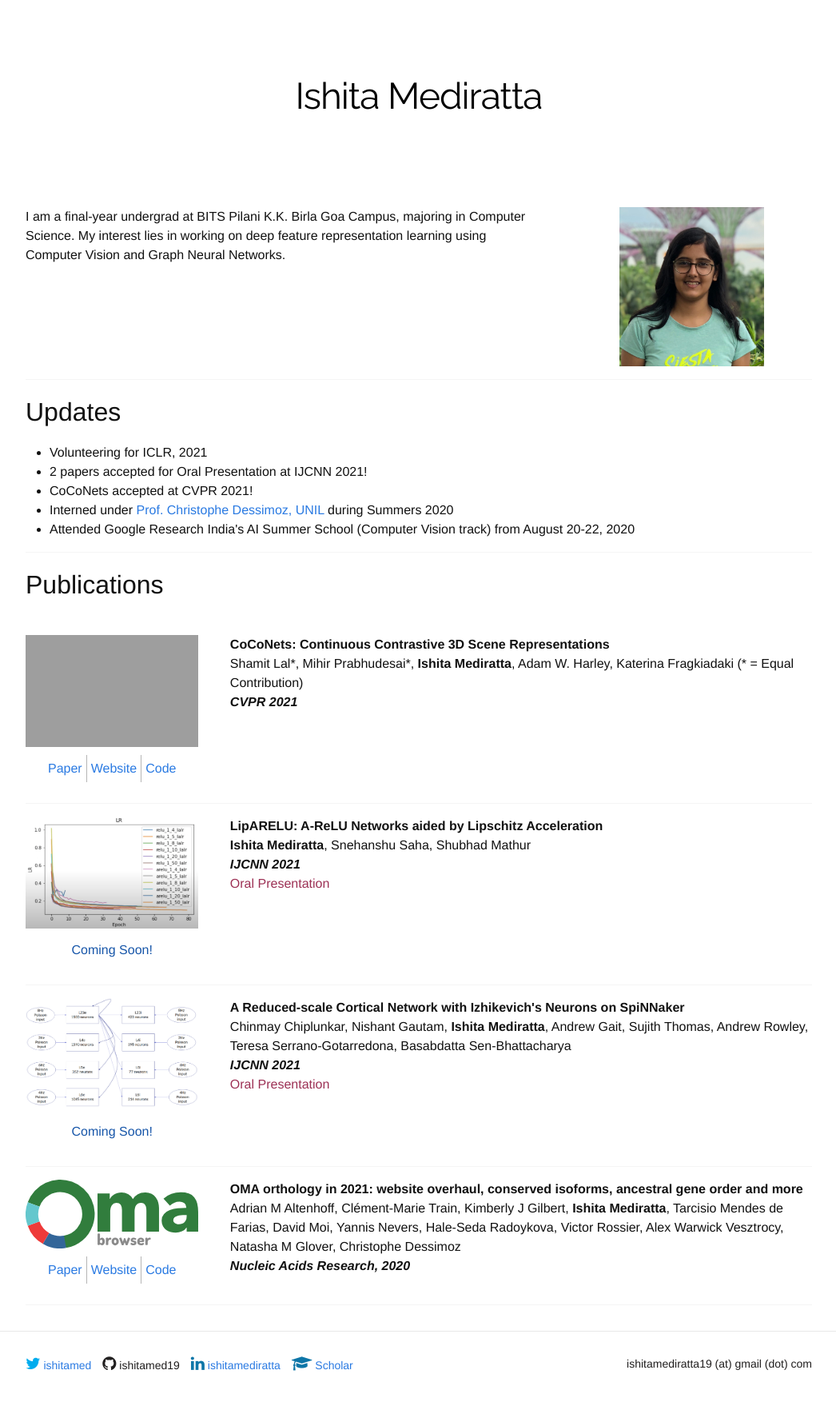
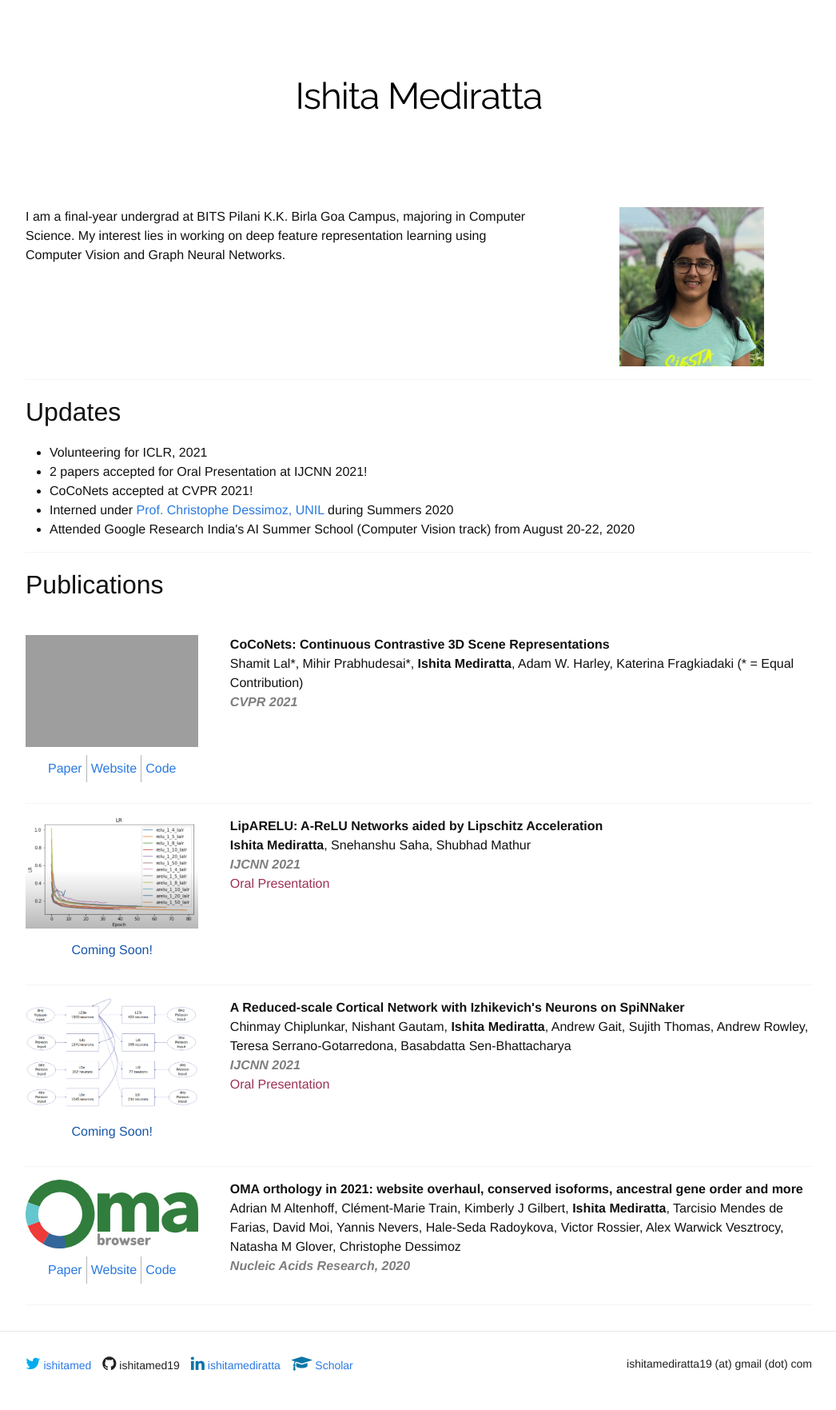
Before and after one commit to ishitamed19/ishitamed19.github.io, a Jekyll site: the page built from index.html, in a window 1280 px wide. Shown: the whole page at 80% size, without its empty margins (116-1162 px from the left). Built offline with Jekyll 4.4.1, drawn with Linux system fonts in a browser that asks for light colours; nearby versions of some CDN libraries; some web fonts are replaced; grey boxes are pictures that could not be loaded.

Commit message:
Update index.html

```diff
--- a/index.html
+++ b/index.html
@@ -51,7 +51,7 @@ title: "Ishita Mediratta"
     </div>
     <div class="nine columns">
       <b> CoCoNets: Continuous Contrastive 3D Scene Representations </b>
-      <p> Shamit Lal*, Mihir Prabhudesai*, <b>Ishita Mediratta</b>, Adam W. Harley, Katerina Fragkiadaki (* = Equal Contribution)<br><i><b>CVPR 2021</b></i></p>
+      <p> Shamit Lal*, Mihir Prabhudesai*, <b>Ishita Mediratta</b>, Adam W. Harley, Katerina Fragkiadaki (* = Equal Contribution)<br><i><b><span style="color:#7e7e7e">CVPR 2021</span></b></i></p>
     </div>
   </div>
 
@@ -70,7 +70,7 @@ title: "Ishita Mediratta"
     </div>
     <div class="nine columns">
       <b> LipARELU: A-ReLU Networks aided by Lipschitz Acceleration  </b>
-	    <p> <b>Ishita Mediratta</b>, Snehanshu Saha, Shubhad Mathur<br><i><b>IJCNN 2021</b></i><br><span style="color:#9c3054">Oral Presentation</span></p>
+	    <p> <b>Ishita Mediratta</b>, Snehanshu Saha, Shubhad Mathur<br><i><b><span style="color:#7e7e7e">IJCNN 2021</span></b></i><br><span style="color:#9c3054">Oral Presentation</span></p>
     </div>
   </div>
 
@@ -87,7 +87,7 @@ title: "Ishita Mediratta"
     </div>
     <div class="nine columns">
       <b> A Reduced-scale Cortical Network with Izhikevich's Neurons on SpiNNaker  </b>
-	    <p> Chinmay Chiplunkar, Nishant Gautam, <b>Ishita Mediratta</b>, Andrew Gait, Sujith Thomas, Andrew Rowley, Teresa Serrano-Gotarredona, Basabdatta Sen-Bhattacharya<br><i><b>IJCNN 2021</b></i><br><span style="color:#9c3054">Oral Presentation</span></p>
+	    <p> Chinmay Chiplunkar, Nishant Gautam, <b>Ishita Mediratta</b>, Andrew Gait, Sujith Thomas, Andrew Rowley, Teresa Serrano-Gotarredona, Basabdatta Sen-Bhattacharya<br><i><b><span style="color:#7e7e7e">IJCNN 2021</span></b></i><br><span style="color:#9c3054">Oral Presentation</span></p>
     </div>
   </div>
 
@@ -108,7 +108,7 @@ title: "Ishita Mediratta"
     </div>
     <div class="nine columns">
       <b> OMA orthology in 2021: website overhaul, conserved isoforms, ancestral gene order and more </b>
-      <p> Adrian M Altenhoff, Clément-Marie Train, Kimberly J Gilbert, <b>Ishita Mediratta</b>, Tarcisio Mendes de Farias, David Moi, Yannis Nevers, Hale-Seda Radoykova, Victor Rossier, Alex Warwick Vesztrocy, Natasha M Glover, Christophe Dessimoz<br><i><b>Nucleic Acids Research, 2020</b></i>
+      <p> Adrian M Altenhoff, Clément-Marie Train, Kimberly J Gilbert, <b>Ishita Mediratta</b>, Tarcisio Mendes de Farias, David Moi, Yannis Nevers, Hale-Seda Radoykova, Victor Rossier, Alex Warwick Vesztrocy, Natasha M Glover, Christophe Dessimoz<br><i><b><span style="color:#7e7e7e">Nucleic Acids Research, 2020</span></b></i>
       </p>
     </div>
   </div>
```
